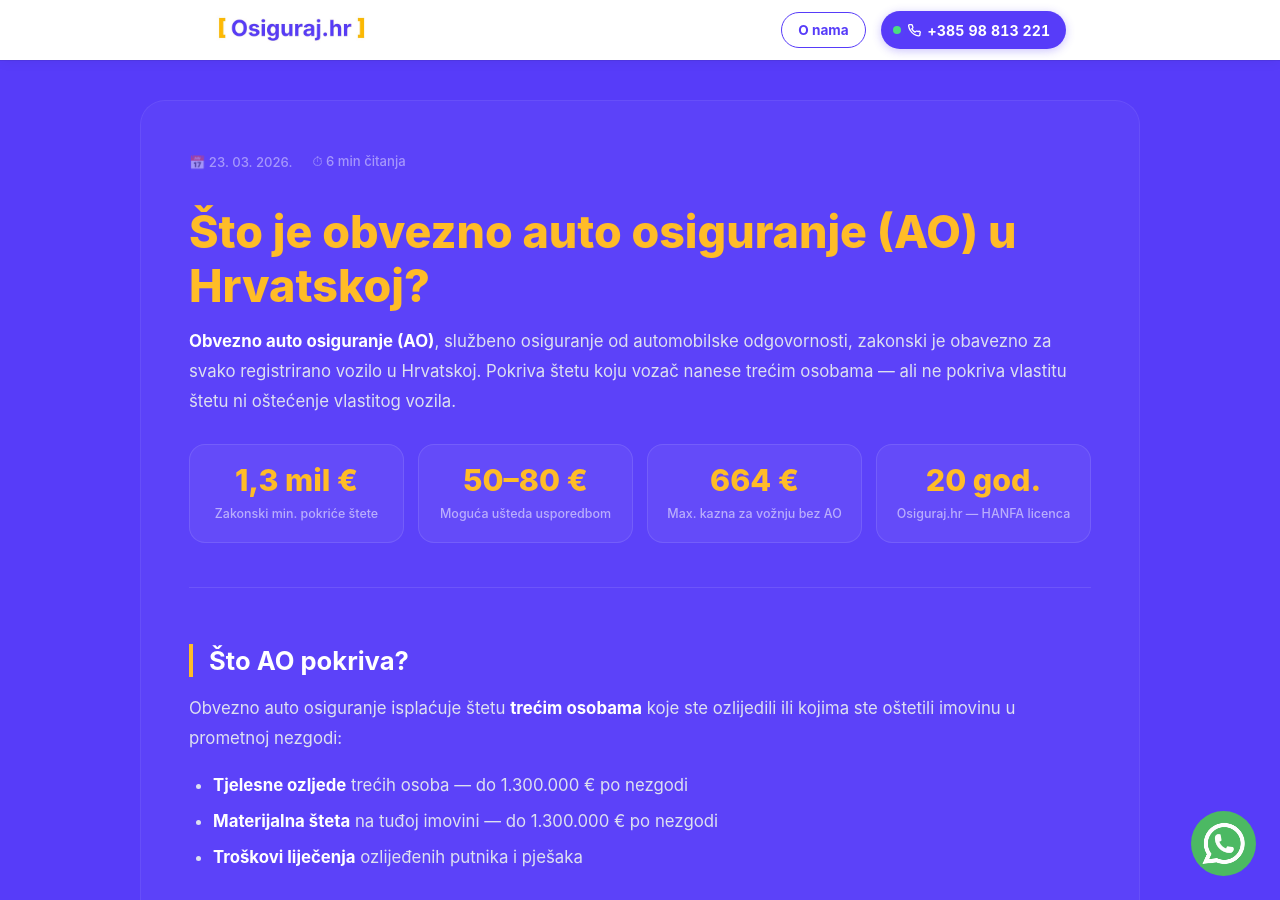
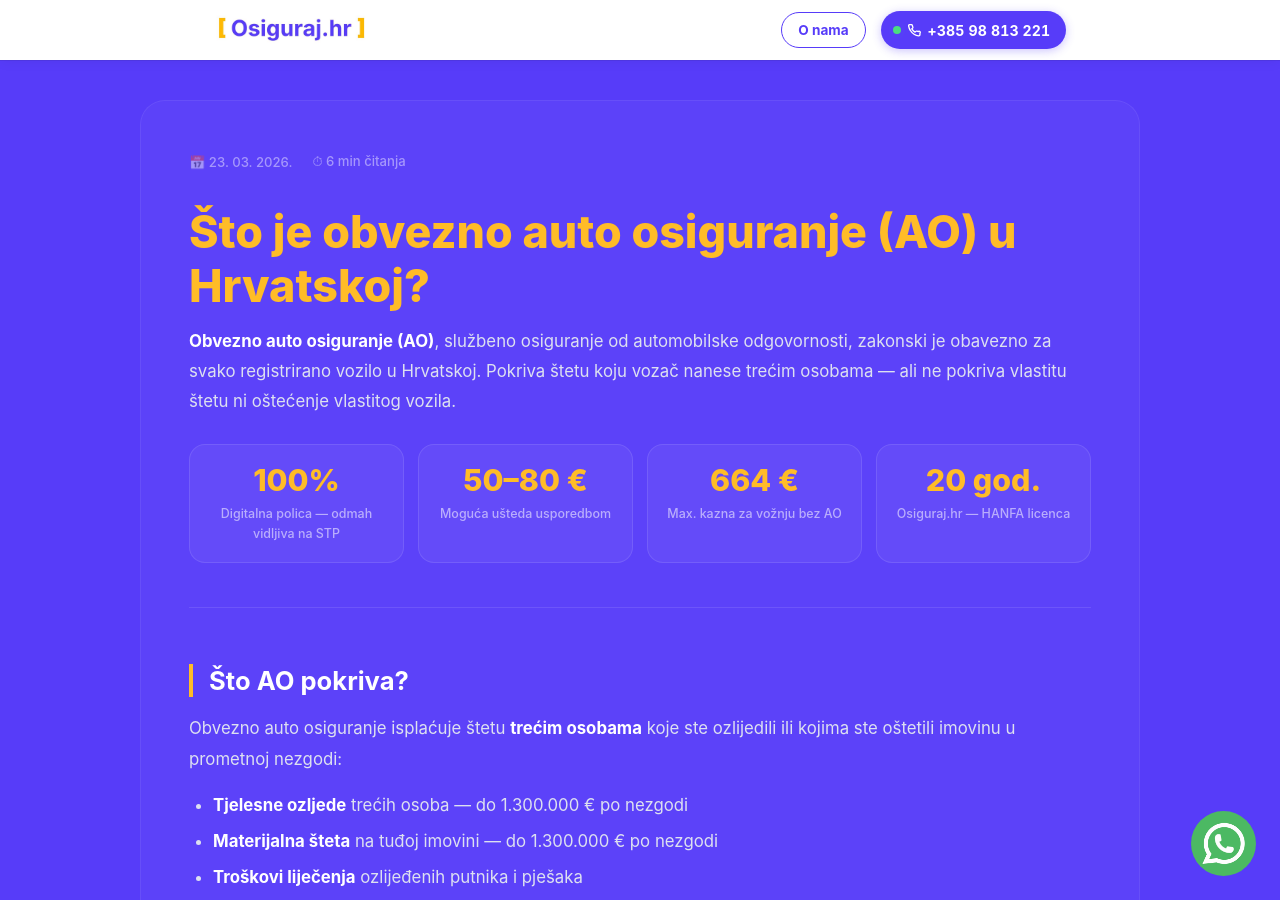
Before and after one commit to Filip-Gale/OsigurajHR, a Jekyll site: the page built from _posts/2026-03-23-sto-je-obvezno-auto-osiguranje.md, in a window 1280 px wide and 900 px high. Built offline with Jekyll 4.4.1, drawn with Linux system fonts in a browser that asks for light colours.

Commit message:
Fix stat-grid cards: 1 min izračun, digitalna polica STP
Co-Authored-By: Claude Sonnet 4.6 <noreply@anthropic.com>

```diff
--- a/_posts/2026-03-23-sto-je-obvezno-auto-osiguranje.md
+++ b/_posts/2026-03-23-sto-je-obvezno-auto-osiguranje.md
@@ -12,7 +12,7 @@ image: /images/sto-je-obvezno-auto-osiguranje.jpg
 **Obvezno auto osiguranje (AO)**, službeno osiguranje od automobilske odgovornosti, zakonski je obavezno za svako registrirano vozilo u Hrvatskoj. Pokriva štetu koju vozač nanese trećim osobama — ali ne pokriva vlastitu štetu ni oštećenje vlastitog vozila.
 
 <div class="stat-grid">
-<div class="stat-card"><span class="stat-number">1,3 mil €</span><span class="stat-label">Zakonski min. pokriće štete</span></div>
+<div class="stat-card"><span class="stat-number">100%</span><span class="stat-label">Digitalna polica — odmah vidljiva na STP</span></div>
 <div class="stat-card"><span class="stat-number">50–80 €</span><span class="stat-label">Moguća ušteda usporedbom</span></div>
 <div class="stat-card"><span class="stat-number">664 €</span><span class="stat-label">Max. kazna za vožnju bez AO</span></div>
 <div class="stat-card"><span class="stat-number">20 god.</span><span class="stat-label">Osiguraj.hr — HANFA licenca</span></div>
```
Also changed, not shown: _posts/2026-03-23-kako-obnoviti-auto-osiguranje.md (+1 -1 lines).
